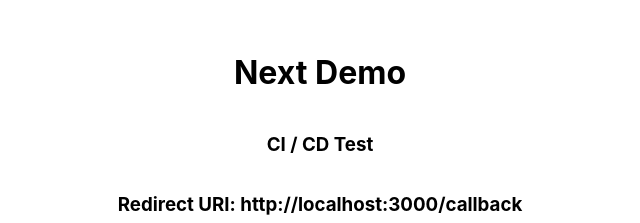
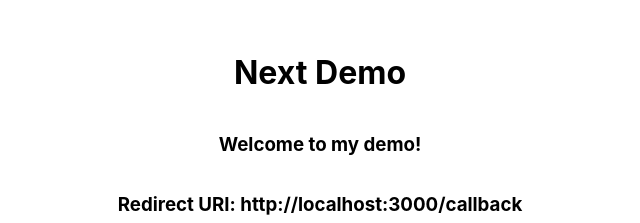
Before and after one commit to BrandonEnclude/nextjs-demo, a Next.js app: page / in a window 1280 px wide. Shown: the part 196-419 px from the top of the page, without its empty margins (320-960 px from the left). Built offline with nearby package versions, Linux system fonts and the light colour scheme.

Commit message:
Update index.js

```diff
--- a/pages/index.js
+++ b/pages/index.js
@@ -11,7 +11,7 @@ export default function Home({redirectUri}) {
         <link rel="icon" href="/favicon.ico" />
       </Head>
       <h1>Next Demo</h1>
-      <h3>CI / CD Test</h3>
+      <h3>Welcome to my demo!</h3>
       <h3>Redirect URI: {redirectUri}</h3>
       <a href={loginUrl} className="button">Log in</a>
     </>
```
